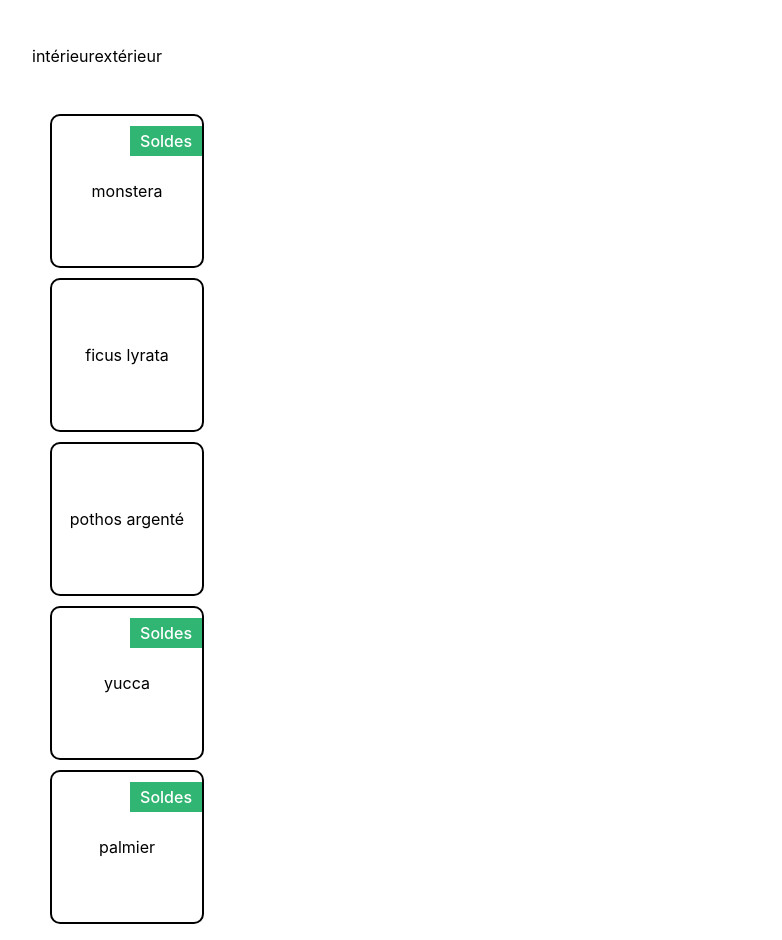
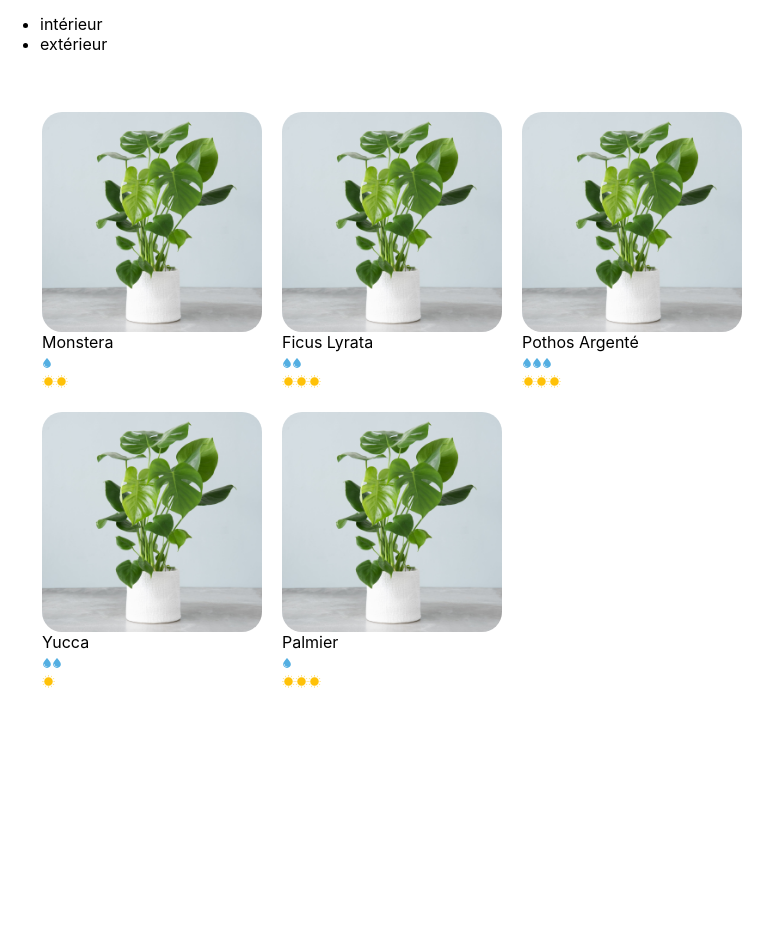
Before and after one commit to YeshiGlt/la-maison-jungle, a React (Create React App) app: page / in a window 1280 px wide. Shown: the part 380-1320 px from the top of the page, without its empty margins (0-782 px from the left). After the commit the page ends 1130 px from the top, so only its background shows below. Built offline with nearby package versions, Linux system fonts and the light colour scheme.

Commit message:
🚀 RELEASE: Reprise exercice : Affichage d'une liste (dynamiquement) d'éléments à partir de props

```diff
--- /dev/null
+++ b/src/components/CareScale.js
@@ -0,0 +1,25 @@
+import Light from "../assets/sun.svg";
+import Water from "../assets/water.svg";
+
+function CareScale({ scaleValue, careType }) {
+  const range = [1, 2, 3];
+
+  const scaleType =
+    careType === "light" ? (
+      <img src={Light} alt="light-icon" />
+    ) : (
+      <img src={Water} alt="water-icon" />
+    );
+
+  return (
+    <div>
+      {range.map((rangeElem) =>
+        scaleValue >= rangeElem ? (
+          <span key={rangeElem.toString()}>{scaleType}</span>
+        ) : null
+      )}
+    </div>
+  );
+}
+
+export default CareScale;
--- /dev/null
+++ b/src/components/PlantItem.js
@@ -0,0 +1,17 @@
+import CareScale from "./CareScale";
+import "../styles/PlantItem.css";
+
+function PlantItem({ id, cover, name, water, light }) {
+  return (
+    <li key={id} className="lmj-plant-item">
+      <img src={cover} alt={`${name} cover`} className="lmj-plant-item-cover" />
+      {name}
+      <div>
+        <CareScale careType="water" scaleValue={water} />
+        <CareScale careType="light" scaleValue={light} />
+      </div>
+    </li>
+  );
+}
+
+export default PlantItem;
--- a/src/components/ShoppingList.js
+++ b/src/components/ShoppingList.js
@@ -1,5 +1,6 @@
 import { plantList } from "../datas/plantList";
 import "../styles/ShoppingList.css";
+import PlantItem from "./PlantItem";
 
 function ShoppingList() {
   const categoriesPlant = plantList.reduce(
@@ -10,17 +11,20 @@
 
   return (
     <div>
-      <ul className="lmj-plant-list">
+      <ul>
         {categoriesPlant.map((cat) => (
           <li key={cat}>{cat}</li>
         ))}
       </ul>
-      <ul>
-        {plantList.map((plant) => (
-          <li key={plant.id} className="lmj-plant-item">
-            {plant.name}
-            {plant.isSpecialOffer && <div className="lmj-sales">Soldes</div>}
-          </li>
+      <ul className="lmj-plant-list">
+        {plantList.map(({ id, cover, name, water, light }) => (
+          <PlantItem
+            id={id}
+            cover={cover}
+            name={name}
+            water={water}
+            light={light}
+          />
         ))}
       </ul>
     </div>
--- a/src/datas/plantList.js
+++ b/src/datas/plantList.js
@@ -1,11 +1,44 @@
+import monstera from "../assets/monstera.jpg";
+
 export const plantList = [
-  { id: "1ab", name: "monstera", category: "intérieur", isSpecialOffer: true },
-  { id: "2cd", name: "ficus lyrata", category: "extérieur" },
+  {
+    id: "1ab",
+    name: "monstera",
+    category: "intérieur",
+    cover: monstera,
+    light: 2,
+    water: 1,
+  },
+  {
+    id: "2cd",
+    name: "ficus lyrata",
+    category: "extérieur",
+    cover: monstera,
+    light: 3,
+    water: 2,
+  },
   {
     id: "3ef",
     name: "pothos argenté",
     category: "extérieur",
+    cover: monstera,
+    light: 3,
+    water: 3,
   },
-  { id: "4gh", name: "yucca", category: "intérieur", isSpecialOffer: true },
-  { id: "5ij", name: "palmier", category: "extérieur", isSpecialOffer: true },
+  {
+    id: "4gh",
+    name: "yucca",
+    category: "intérieur",
+    cover: monstera,
+    light: 1,
+    water: 2,
+  },
+  {
+    id: "5ij",
+    name: "palmier",
+    category: "extérieur",
+    cover: monstera,
+    light: 3,
+    water: 1,
+  },
 ];
--- /dev/null
+++ b/src/styles/PlantItem.css
@@ -0,0 +1,14 @@
+.lmj-plant-item-cover {
+  height: 220px;
+  width: 220px;
+  border-radius: 20px;
+}
+
+.lmj-plant-item {
+  margin: 10px;
+  display: flex;
+  align-items: flex-start;
+  justify-content: center;
+  flex-direction: column;
+  text-transform: capitalize;
+}
--- a/src/styles/ShoppingList.css
+++ b/src/styles/ShoppingList.css
@@ -5,26 +5,3 @@
   flex-wrap: wrap;
   max-width: 800px;
 }
-
-.lmj-plant-item {
-  border: solid 2px black;
-  border-radius: 10px;
-  height: 150px;
-  width: 150px;
-  margin: 10px;
-  display: flex;
-  align-items: center;
-  justify-content: center;
-  flex-direction: column;
-  position: relative;
-}
-
-.lmj-sales {
-  position: absolute;
-  right: 0px;
-  top: 10px;
-  font-weight: 500;
-  color: white;
-  padding: 5px 10px;
-  background-color: #31b572;
-}
```
